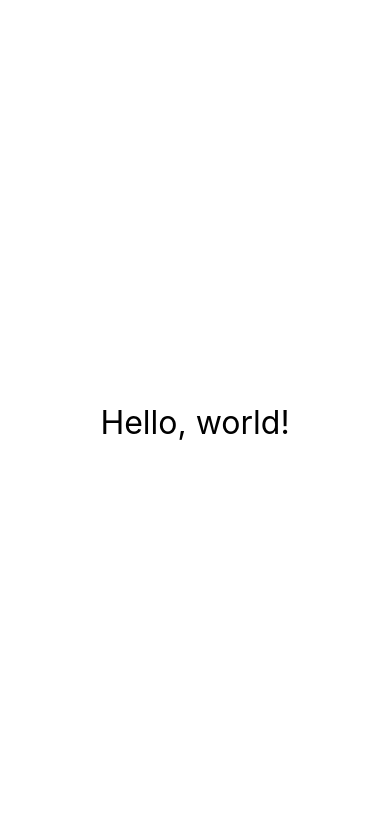
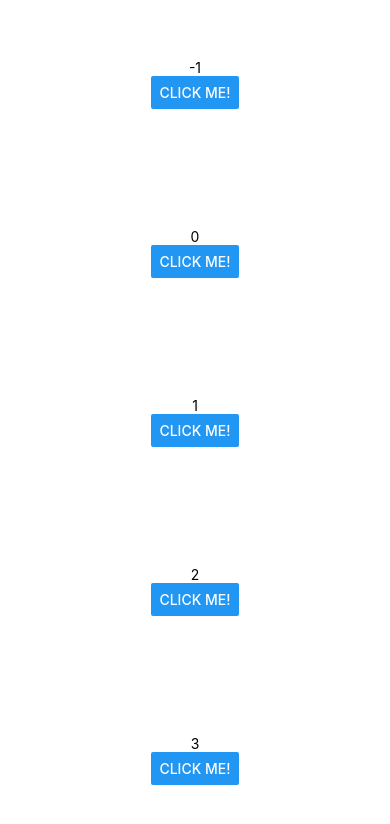
Before and after one commit to qkrdmstlr3/feapp-weather-RN, a React Native app: screen / in a window 390 px wide. Shown: the top 824 px of the page. Built offline with nearby package versions, Linux system fonts and the light colour scheme.

Commit message:
[feat] Counter component생성
- 내부에 Counter component생성
  - props로 초기값을 넘겨준다
  - 초기값이 없을경우 default = -1이다

```diff
--- a/App.js
+++ b/App.js
@@ -1,11 +1,34 @@
 import { StatusBar } from 'expo-status-bar';
-import React from 'react';
-import { StyleSheet, Text, View } from 'react-native';
+import React, { useState } from 'react';
+import { Button, StyleSheet, View, Text } from 'react-native';
+
+function CounterButton(props) {
+  const [state, setState] = useState({
+    counter: isNaN(props.counter) ? -1 : props.counter,
+  });
+
+  const clickHandler = () => {
+    setState({
+      counter: state.counter + 1,
+    });
+  };
+
+  return (
+    <View style={styles.container}>
+      <Text>{state.counter}</Text>
+      <Button title={'click me!'} onPress={clickHandler} />
+    </View>
+  );
+}
 
 export default function App() {
   return (
     <View style={styles.container}>
-      <Text style={styles.textBig}>Hello, world!</Text>
+      <CounterButton />
+      <CounterButton counter={0} />
+      <CounterButton counter={1} />
+      <CounterButton counter={2} />
+      <CounterButton counter={3} />
       <StatusBar style="auto" />
     </View>
   );
@@ -18,10 +41,4 @@ const styles = StyleSheet.create({
     alignItems: 'center',
     justifyContent: 'center',
   },
-  textBig: {
-    fontSize: 32,
-  },
-  textRed: {
-    color: 'red',
-  },
 });
```
